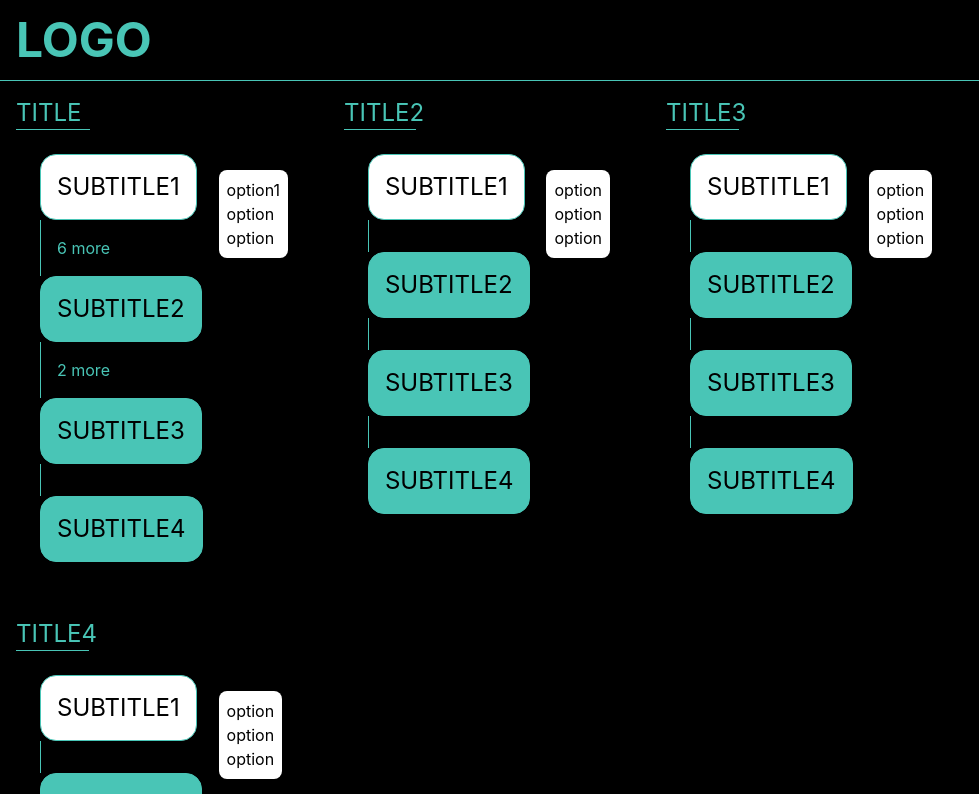
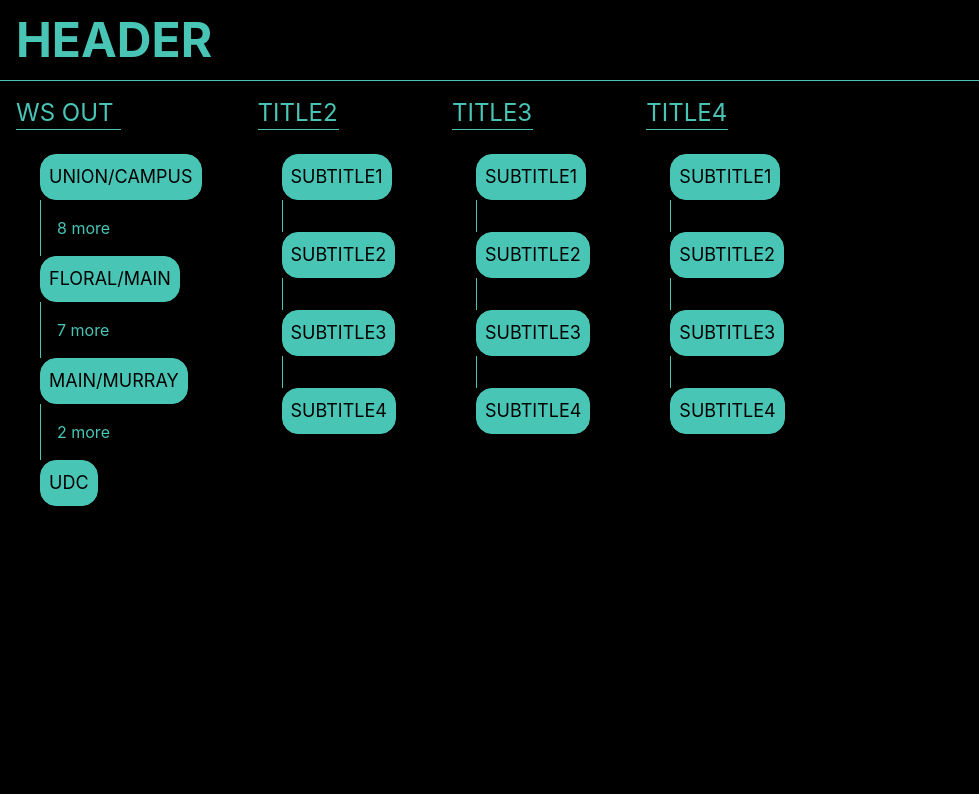
Before and after one commit to ParmarTarun/occt-blue-bus, a React (Create React App) app: page / in a window 1280 px wide. Shown: the top 794 px of the page, without its empty margins (0-979 px from the left). Built offline with nearby package versions, Linux system fonts and the light colour scheme.

Commit message:
Add Bus Timings Component

```diff
--- a/src/App.tsx
+++ b/src/App.tsx
@@ -2,7 +2,6 @@ import "./App.css";
 import BusComponent from "./components/BusComponent";
 import Navbar from "./components/Navbar";
 import { routes } from "./data/routesData";
-import { getCurrentTime } from "./utility";
 
 const App = () => {
   return (
--- a/src/components/BusComponent.tsx
+++ b/src/components/BusComponent.tsx
@@ -11,13 +11,11 @@ interface BusComponentProps {
 }
 
 const BusComponent = ({ busData, busTitle }: BusComponentProps) => {
-  const [activeBusStop, setActiveBusStop] = useState(
-    Object.entries(busData)[0][0]
-  );
+  const [activeBusStop, setActiveBusStop] = useState("");
 
   return (
     <div className="p-4 text-primary">
-      <div className="border-b border-primary w-1/4">
+      <div className="border-b border-primary w-1/2">
         <h3 className="text-2xl">{busTitle.toUpperCase()}</h3>
       </div>
       <div className="p-6 w-full text-primary">
@@ -26,7 +24,7 @@ const BusComponent = ({ busData, busTitle }: BusComponentProps) => {
             {Object.entries(busData).map(([busStop, [timings, stops]], i) => (
               <div key={i}>
                 <button
-                  className={`border border-primary rounded-2xl p-4 ${
+                  className={`border border-primary rounded-2xl p-2 ${
                     activeBusStop === busStop ? "bg-light" : "bg-primary"
                   }`}
                   onClick={() => setActiveBusStop(busStop)}
@@ -39,7 +37,7 @@ const BusComponent = ({ busData, busTitle }: BusComponentProps) => {
               </div>
             ))}
           </div>
-          <BusTimings times={busData[activeBusStop][0]} />
+          {activeBusStop && <BusTimings times={busData[activeBusStop][0]} />}
         </div>
       </div>
     </div>
--- a/src/components/BusStop.tsx
+++ b/src/components/BusStop.tsx
@@ -4,7 +4,7 @@ interface BusStopProps {
 
 const BusStop = ({ title }: BusStopProps) => {
   return (
-    <div className="text-dark font-normal text-2xl">{title.toUpperCase()}</div>
+    <div className="text-dark font-normal text-lg">{title.toUpperCase()}</div>
   );
 };
 
--- a/src/components/BusTimings.tsx
+++ b/src/components/BusTimings.tsx
@@ -1,3 +1,5 @@
+import { isPastTime } from "../utility";
+
 interface busTimingsProps {
   times: string[];
 }
@@ -5,9 +7,26 @@ interface busTimingsProps {
 const BusTimings = ({ times }: busTimingsProps) => {
   return (
     <div className="bg-light rounded-lg mt-4 text-black p-2 inline-block h-min">
-      {times.map((time) => (
-        <p>{time}</p>
-      ))}
+      {times.map((time) => {
+        const colorClass = isPastTime(time) ? "text-red-800" : "text-green-800";
+        return (
+          <p className="flex gap-1">
+            <svg
+              xmlns="http://www.w3.org/2000/svg"
+              viewBox="0 0 24 24"
+              fill="currentColor"
+              className={`w-6 h-6 ${colorClass}`}
+            >
+              <path
+                fillRule="evenodd"
+                d="M12 2.25c-5.385 0-9.75 4.365-9.75 9.75s4.365 9.75 9.75 9.75 9.75-4.365 9.75-9.75S17.385 2.25 12 2.25zM12.75 6a.75.75 0 00-1.5 0v6c0 .414.336.75.75.75h4.5a.75.75 0 000-1.5h-3.75V6z"
+                clipRule="evenodd"
+              />
+            </svg>
+            <span className={colorClass}>{time}</span>
+          </p>
+        );
+      })}
     </div>
   );
 };
--- a/src/components/Navbar.tsx
+++ b/src/components/Navbar.tsx
@@ -1,7 +1,7 @@
 const Navbar = () => {
   return (
     <div className="bg-transparent w-full border-b border-primary">
-      <h1 className="text-primary font-bold text-5xl p-4">LOGO</h1>
+      <h1 className="text-primary font-bold text-5xl p-4">HEADER</h1>
     </div>
   );
 };
--- a/src/data/routesData.ts
+++ b/src/data/routesData.ts
@@ -5,17 +5,164 @@ type routeProps = {
 };
 
 export const routes: routeProps = {
-  Title: {
-    subtitle1: [
-      ["option1", "option", "option"],
-      ["adsdsds", "bgfgdfs", "adsdsdSs", "bgfgdfsas", "adsdsdss", "bgfgdfsss"],
+  "WS OUT": {
+    "Union/Campus": [
+      [
+        "07:35 AM",
+        "08:45 AM",
+        "09:05 AM",
+        "09:30 AM",
+        "10:00 AM",
+        "10:15 AM",
+        "10:45 AM",
+        "11:00 AM",
+        "11:30 AM",
+        "11:45 AM",
+        "12:15 PM",
+        "12:30 PM",
+        "01:15 PM",
+        "01:45 PM",
+        "02:30 PM",
+        "04:00 PM",
+        "04:45 PM",
+        "05:30 PM",
+        "05:45 PM",
+        "06:45 PM",
+        "07:15 PM",
+        "07:45 PM",
+        "08:15 PM",
+        "08:45 PM",
+        "09:15 PM",
+        "09:45 PM",
+        "10:15 PM",
+        "11:15 PM",
+        "11:55 PM",
+        "12:00 AM",
+      ],
+      [
+        "Acad A",
+        "Cook St",
+        "St Charles St",
+        "Harrison St",
+        "Roberts St",
+        "Willow St",
+        "Burbank Av",
+        "Cleveland Av",
+      ],
     ],
-    subtitle2: [
-      ["option2", "option", "option"],
-      ["adsdsds", "bgfgdfs"],
+    "floral/main": [
+      [
+        "07:44 AM",
+        "08:54 AM",
+        "09:14 AM",
+        "09:39 AM",
+        "10:09 AM",
+        "10:24 AM",
+        "10:54 AM",
+        "11:09 AM",
+        "11:39 AM",
+        "11:54 AM",
+        "12:24 PM",
+        "12:39 PM",
+        "01:24 PM",
+        "01:54 PM",
+        "02:39 PM",
+        "04:09 PM",
+        "04:54 PM",
+        "05:39 PM",
+        "05:54 PM",
+        "06:54 PM",
+        "07:24 PM",
+        "07:54 PM",
+        "08:24 PM",
+        "08:54 PM",
+        "09:24 PM",
+        "09:54 PM",
+        "10:24 PM",
+        "11:24 PM",
+        "12:04 AM",
+        "12:09 AM",
+      ],
+      [
+        "Crary Av",
+        "Crestmont Rd",
+        "Helen St",
+        "Schiller St",
+        "Clarke St",
+        "Cedar St",
+        "Mather St",
+      ],
     ],
-    subtitle3: [["option3", "option", "option"], []],
-    subtitle4: [["option4", "option", "option"], []],
+    "Main/murray": [
+      [
+        "07:50 AM",
+        "09:00 AM",
+        "09:20 AM",
+        "09:45 AM",
+        "10:15 AM",
+        "10:30 AM",
+        "11:00 AM",
+        "11:15 AM",
+        "11:45 AM",
+        "12:00 PM",
+        "12:30 PM",
+        "12:45 PM",
+        "01:30 PM",
+        "02:00 PM",
+        "02:45 PM",
+        "04:15 PM",
+        "05:00 PM",
+        "05:45 PM",
+        "06:00 PM",
+        "07:00 PM",
+        "07:30 PM",
+        "08:00 PM",
+        "08:30 PM",
+        "09:00 PM",
+        "09:30 PM",
+        "10:00 PM",
+        "10:30 PM",
+        "11:30 PM",
+        "12:10 AM",
+        "12:15 AM",
+      ],
+      ["Front St", "Court/Hawley St"],
+    ],
+    udc: [
+      [
+        "08:00 AM",
+        "09:10 AM",
+        "09:30 AM",
+        "09:55 AM",
+        "10:25 AM",
+        "10:40 AM",
+        "11:10 AM",
+        "11:25 AM",
+        "11:55 AM",
+        "12:10 PM",
+        "12:40 PM",
+        "12:55 PM",
+        "01:40 PM",
+        "02:10 PM",
+        "02:55 PM",
+        "04:25 PM",
+        "05:10 PM",
+        "05:55 PM",
+        "06:10 PM",
+        "07:10 PM",
+        "07:40 PM",
+        "08:10 PM",
+        "08:40 PM",
+        "09:10 PM",
+        "09:40 PM",
+        "10:10 PM",
+        "10:40 PM",
+        "11:40 PM",
+        "12:20 AM",
+        "12:25 AM",
+      ],
+      [],
+    ],
   },
   Title2: {
     subtitle1: [["option", "option", "option"], []],
--- a/src/utility/index.ts
+++ b/src/utility/index.ts
@@ -2,3 +2,29 @@ export const getCurrentTime = () => {
   const d = new Date();
   return d.toLocaleTimeString([], { timeStyle: "short" });
 };
+
+export const isPastTime = (time: string) => {
+  const time1 = new Date().toLocaleTimeString([], { timeStyle: "short" });
+  const time2 = time;
+
+  const AmOrPm1 = time1.split(" ")[1];
+  const AmOrPm2 = time2.split(" ")[1];
+
+  if (AmOrPm1 !== AmOrPm2) {
+    if (AmOrPm1 === "AM") return false;
+    return true;
+  } else {
+    const hour1 = +time1.split(":")[0];
+    const hour2 = +time2.split(":")[0];
+
+    if (hour1 === hour2) {
+      const mins1 = +time1.split(":")[1].split(" ")[0];
+      const mins2 = +time2.split(":")[1].split(" ")[0];
+      if (mins1 < mins2) return false;
+      return true;
+    }
+
+    if (hour1 < hour2) return false;
+    return true;
+  }
+};
```
